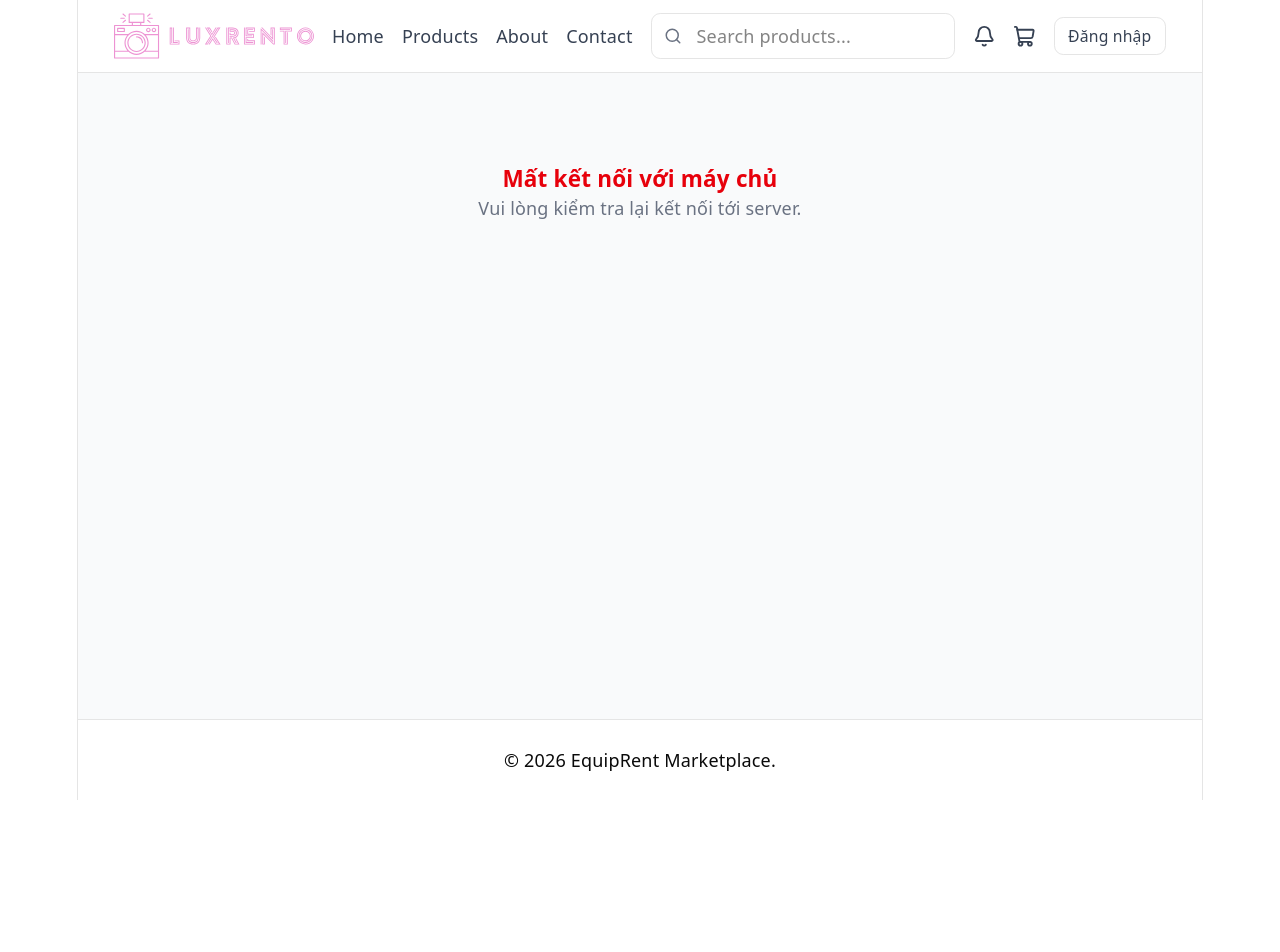
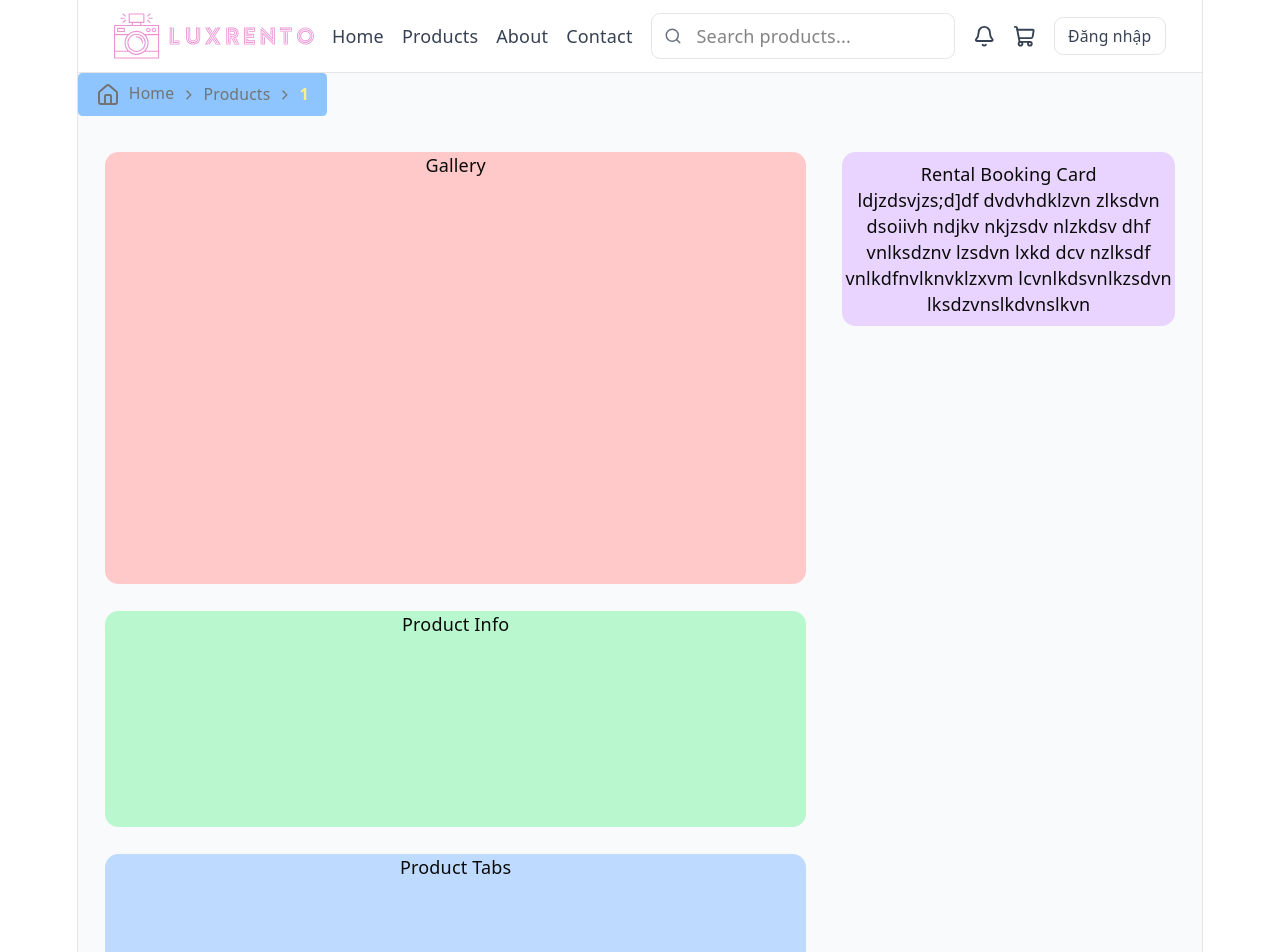
Before and after one commit to NguyenVoHoaiBao-pro/TMDT_N2_EquipmentRentalWebsite, a React (Vite) app in the folder apps/frontend/: page /products/1 in a window 1280 px wide. Shown: the top 952 px of the page. Before the commit the page ends 800 px from the top, so only its background shows below. Built offline with nearby package versions, Linux system fonts and the light colour scheme; no server answers.

Commit message:
chore: adjust product detail layout UI

```diff
--- a/apps/frontend/src/App.tsx
+++ b/apps/frontend/src/App.tsx
@@ -21,9 +21,9 @@ function App() {
       <Route element={<MainLayout />}>
         <Route path="/" element={<Navigate to="/home" replace />} />
         <Route path="/home" element={<HomePage />} />
-        <Route path="/products" element={<ProductCatalogPage />}>
-          <Route path=":id" element={<ProductDetailPage />} />
-        </Route>
+        {/* Separate the routes so they render independently */}
+        <Route path="/products" element={<ProductCatalogPage />} />
+        <Route path="/products/:id" element={<ProductDetailPage />} />
       </Route>
 
       {/* 2. Protected Routes using Simple Layout */}
--- /dev/null
+++ b/apps/frontend/src/components/layout/AppBreadcrumb.tsx
@@ -0,0 +1,75 @@
+// src/components/layout/AppBreadcrumb.tsx
+import { Link, useLocation } from 'react-router-dom';
+import {
+  Breadcrumb,
+  BreadcrumbList,
+  BreadcrumbItem,
+  BreadcrumbLink,
+  BreadcrumbPage,
+  BreadcrumbSeparator,
+} from '@/shared_components/ui/breadcrumb';
+import { HomeIcon } from 'lucide-react';
+import React from 'react';
+
+const pathNameMap: Record<string, string> = {
+  home: 'Home',
+  products: 'Products',
+  lenses: 'Lenses',
+  cameras: 'Cameras',
+  profile: 'Profile',
+};
+
+export function AppBreadcrumb() {
+  const location = useLocation();
+  const pathNames = location.pathname.split('/').filter(Boolean);
+
+  if (pathNames.length === 0) return null;
+
+  return (
+    <Breadcrumb className="bg-blue-300 text-white px-4 py-2 rounded w-fit">
+      <BreadcrumbList>
+        {/* FIX 1: Separator is now a sibling to Item, not a child */}
+        <BreadcrumbItem>
+          <BreadcrumbLink
+            render={(props) => (
+              <Link to="/home" {...props}>
+                <HomeIcon className="inline-block mr-1" /> Home
+              </Link>
+            )}
+          />
+        </BreadcrumbItem>
+        {pathNames.length > 0 && <BreadcrumbSeparator />}
+
+        {pathNames.map((segment, index) => {
+          const routeTo = '/' + pathNames.slice(0, index + 1).join('/');
+          const isLast = index === pathNames.length - 1;
+          const label = pathNameMap[segment] || segment;
+
+          return (
+            /* FIX 2: Wrapped the iteration block in a Fragment so Separator stays outside Item */
+            <React.Fragment key={routeTo}>
+              <BreadcrumbItem>
+                {isLast ? (
+                  <BreadcrumbPage className="text-yellow-200 font-bold">
+                    {label}
+                  </BreadcrumbPage>
+                ) : (
+                  <BreadcrumbLink
+                    render={(props) => (
+                      <Link to={routeTo} {...props}>
+                        {label}
+                      </Link>
+                    )}
+                  />
+                )}
+              </BreadcrumbItem>
+
+              {/* Separator is safely rendered as an independent list item sibling */}
+              {!isLast && <BreadcrumbSeparator />}
+            </React.Fragment>
+          );
+        })}
+      </BreadcrumbList>
+    </Breadcrumb>
+  );
+}
--- a/apps/frontend/src/components/layout/MainLayout.tsx
+++ b/apps/frontend/src/components/layout/MainLayout.tsx
@@ -2,6 +2,7 @@
 import { Outlet } from 'react-router-dom';
 import Header from '@/components/layout/Header';
 import Footer from '@/components/layout/Footer';
+import { AppBreadcrumb } from '@/components/layout/AppBreadcrumb.tsx';
 
 export function MainLayout() {
   return (
@@ -9,6 +10,7 @@ export function MainLayout() {
       <Header showSearch={true} />
 
       <main className="flex-1 bg-gray-50">
+        <AppBreadcrumb />
         <Outlet />
       </main>
 
--- /dev/null
+++ b/apps/frontend/src/features/product/components/detail/ProductDetailTabs.tsx
@@ -0,0 +1,8 @@
+export function ProductDetailTabs() {
+
+  return (<>
+    <div className="h-80 rounded-xl bg-blue-200">
+      Product Tabs
+    </div>
+  </>);
+}
--- a/apps/frontend/src/features/product/components/detail/ProductGallery.tsx
+++ b/apps/frontend/src/features/product/components/detail/ProductGallery.tsx
@@ -0,0 +1,8 @@
+export function ProductGallery() {
+  return (<>
+    <div className="h-96 rounded-xl bg-red-200">
+      Gallery
+    </div>
+
+  </>);
+}
--- a/apps/frontend/src/features/product/components/detail/ProductInfo.tsx
+++ b/apps/frontend/src/features/product/components/detail/ProductInfo.tsx
@@ -0,0 +1,7 @@
+export function ProductInfo() {
+  return (<>
+    <div className="h-48 rounded-xl bg-green-200">
+      Product Info
+    </div>
+  </>);
+}
--- a/apps/frontend/src/features/product/components/detail/RelatedProducts.tsx
+++ b/apps/frontend/src/features/product/components/detail/RelatedProducts.tsx
@@ -0,0 +1,9 @@
+export function RelatedProducts() {
+
+  return (<>
+    <div className="h-64 rounded-xl bg-orange-200">
+      Related Products
+    </div>
+
+  </>);
+}
--- a/apps/frontend/src/features/product/components/detail/RentalBookingCard.tsx
+++ b/apps/frontend/src/features/product/components/detail/RentalBookingCard.tsx
@@ -0,0 +1,17 @@
+export function RentalBookingCard() {
+
+  return (
+    <>
+      <div className="py-2 rounded-xl bg-purple-200">
+        Rental Booking Card
+        <div>
+          ldjzdsvjzs;d]df
+          dvdvhdklzvn zlksdvn
+          dsoiivh ndjkv nkjzsdv nlzkdsv
+          dhf vnlksdznv lzsdvn lxkd
+          dcv nzlksdf vnlkdfnvlknvklzxvm
+          lcvnlkdsvnlkzsdvn lksdzvnslkdvnslkvn
+        </div>
+      </div>
+    </>);
+}
--- a/apps/frontend/src/features/product/pages/ProductDetailPage.tsx
+++ b/apps/frontend/src/features/product/pages/ProductDetailPage.tsx
@@ -1,3 +1,41 @@
+import { ProductGallery } from '@/features/product/components/detail/ProductGallery.tsx';
+import { ProductInfo } from '@/features/product/components/detail/ProductInfo.tsx';
+import { ProductDetailTabs } from '@/features/product/components/detail/ProductDetailTabs.tsx';
+import { RentalBookingCard } from '@/features/product/components/detail/RentalBookingCard.tsx';
+import { RelatedProducts } from '@/features/product/components/detail/RelatedProducts.tsx';
+
 export function ProductDetailPage() {
-  return <div>ProductDetailPage</div>;
+  return (<>
+    <div className="mx-auto max-w-7xl px-6 py-8">
+
+      {/* Main Content */}
+      <div className="grid grid-cols-12 gap-8">
+
+        {/* Left */}
+        <div className="col-span-8 space-y-6">
+
+          <ProductGallery />
+
+          <ProductInfo />
+
+          <ProductDetailTabs />
+
+        </div>
+
+        {/* Right */}
+        <div className="col-span-4">
+          <div className="sticky top-24">
+            <RentalBookingCard />
+          </div>
+        </div>
+
+      </div>
+
+      {/* Related */}
+      <div className="mt-12">
+        <RelatedProducts />
+      </div>
+
+    </div>
+  </>);
 }
```
